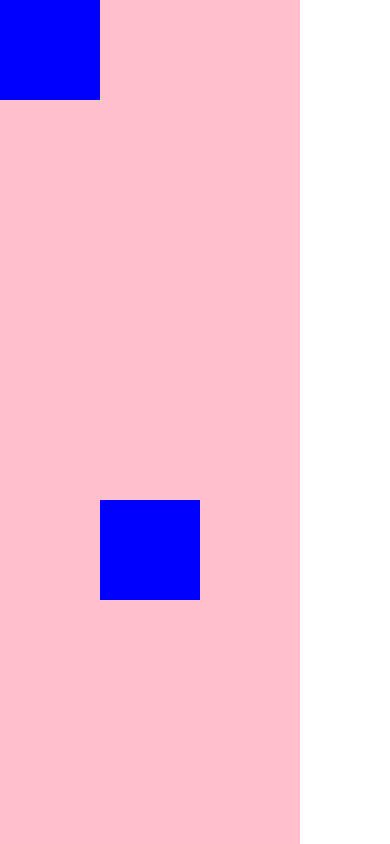
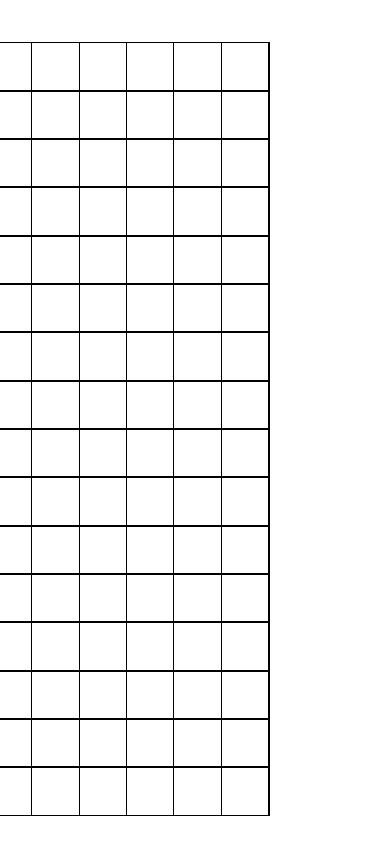
Before and after one commit to mahad-iqbal1/odin-Etch-a-Sketch, a plain HTML site: page index.html in a window 390 px wide. Shown: the top 844 px of the page. Drawn offline with Linux system fonts and the light colour scheme.

Commit message:
Fix the grid cells dimensions
The grid cells and the container of the grid
are now squares and responsive (not hard coded).
I used the 'aspect-ratio' property to fix it.

```diff
--- a/javascript.js
+++ b/javascript.js
@@ -5,9 +5,9 @@ for (let i = 0; i < 16; i++) {
     column.classList.add("column");
     container.appendChild(column);
 
-    for (let j = 0; j < 15; j++) {
+    for (let j = 0; j < 16; j++) {
         const row = document.createElement("div");
         row.classList.add("row");
-        container.appendChild(row);
+        column.appendChild(row);
     }
 }
--- a/styles.css
+++ b/styles.css
@@ -2,24 +2,27 @@ body {
     min-height: 100vh;
     margin: 0;
     display: flex;
+    justify-content: flex-end;
+    align-items: center;
+    padding-right: 120px;
+    padding-left: 120px;
 }
 
 .container {
-    flex-grow: 1;
+    height: 90vh;
     display: flex;
-    flex-wrap: wrap;
-    align-content: start;
+    flex-direction: column;
+    aspect-ratio: 1 / 1;
 }
 
-.column, .row {
-    height: 100px;
-    width: 100px;
+.column {
+    border: 1px solid black;
+    flex: 1;
+    display: flex;
 }
 
 .row {
-    background-color: pink;
+    border-right: 1px solid black;
+    flex: 1;
+    aspect-ratio: 1 / 1;
 }
-
-.column {
-    background-color: blue
-}
```
